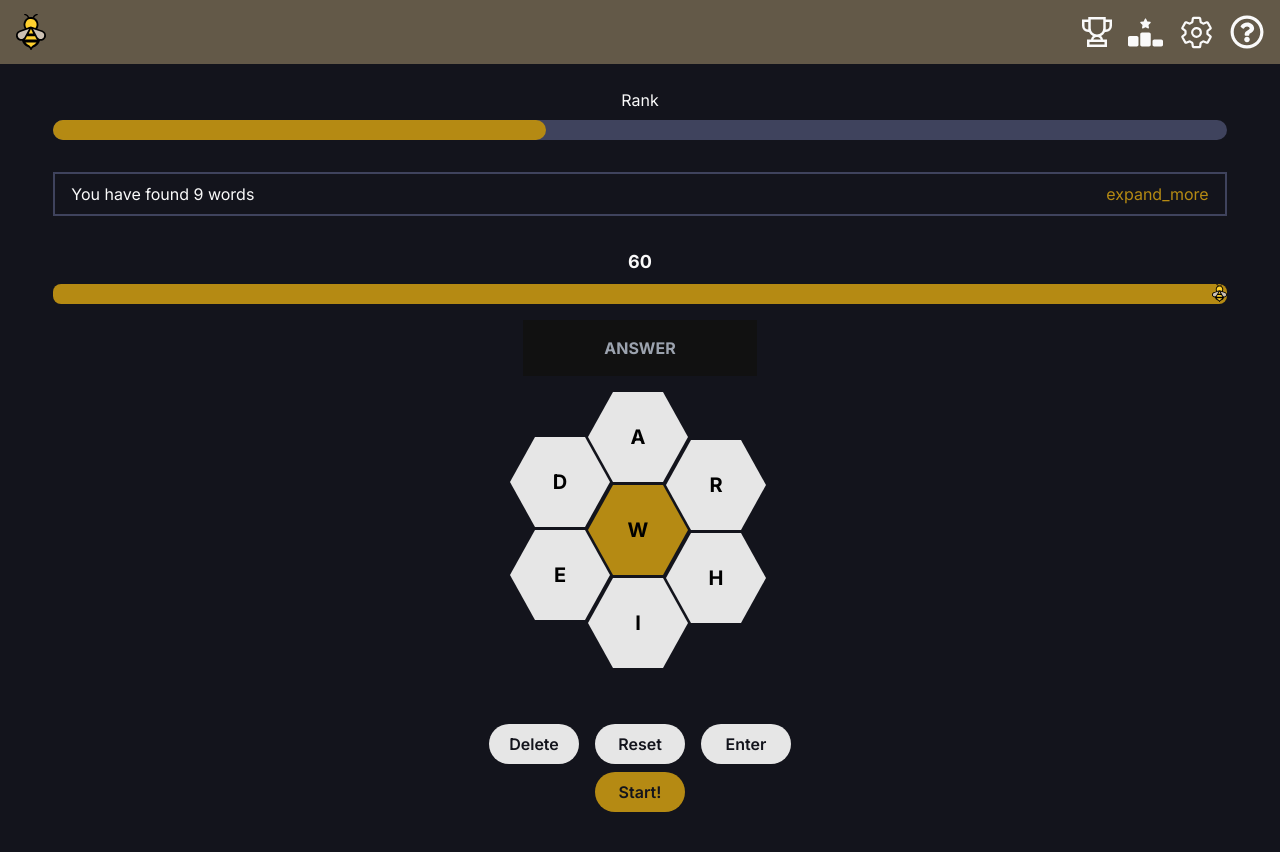
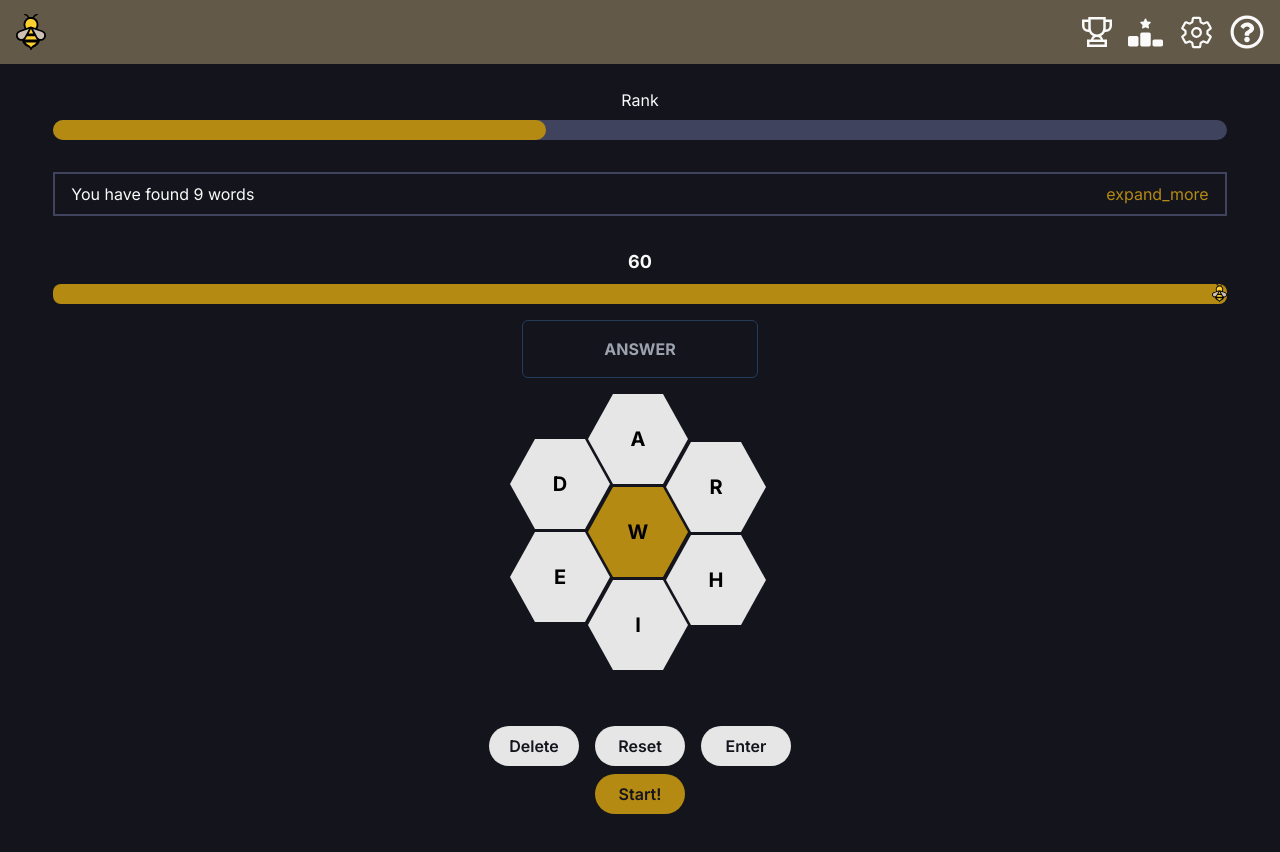
Before and after one commit to BSenaS/spelling-bee, a Next.js app: page /en in a window 1280 px wide. Shown: the top 852 px of the page. Built offline with nearby package versions, Linux system fonts and the light colour scheme.

Commit message:
OnClick input functionality added. Game logic implemented.

```diff
--- a/src/components/GameElements.jsx
+++ b/src/components/GameElements.jsx
@@ -4,11 +4,26 @@ import Hive from "@/utils/Hive";
 import React, { useContext, useEffect } from "react";
 
 const GameElements = ({ params }) => {
-  const { input, setInput, gameData, setGameData, count, setCount } =
-    useContext(GameContext);
+  const {
+    input,
+    setInput,
+    gameData,
+    setGameData,
+    count,
+    setCount,
+    startGame,
+    setStartGame,
+    setSeconds,
+    setFoundWords,
+    setMaxValue,
+    foundWords,
+    setMinValue,
+  } = useContext(GameContext);
 
+  //data.en
   const getGameData = gameData[params];
   const letters = getGameData[count].availableLetters.toUpperCase();
+  const currentAnswers = getGameData[count];
 
   //Input
   const handleInput = (e) => {
@@ -25,6 +40,54 @@ const GameElements = ({ params }) => {
     } else {
       setCount(0);
     }
+    setInput("");
+    setSeconds(60);
+    setStartGame(false);
+    setFoundWords([]);
+    setMinValue(0);
+  };
+
+  const handleStart = () => {
+    setStartGame(true);
+
+    console.log("Start");
+  };
+
+  const handleSubmitBtn = (event) => {
+    event.preventDefault();
+    const foundWord = getGameData[count].answers.includes(input.toLowerCase());
+    const wordExist = foundWords.includes(input);
+    const middleLetterExist = input.includes(
+      getGameData[count].middleLetter.toUpperCase()
+    );
+
+    console.log("middle letter ->", middleLetterExist);
+
+    if (input.length < 4) {
+      console.log("Kelime 4 harften küçük olamaz.");
+      setInput("");
+    } else if (input.length > 15) {
+      console.log("Kelime 15 harften büyük olamaz.");
+      setInput("");
+    } else if (wordExist) {
+      console.log("Bu kelime daha önce girildi");
+      setInput("");
+    } else if (middleLetterExist) {
+      console.log("Kelime orta harfi içermiyor.");
+      setInput("");
+    } else if (foundWord) {
+      //Kelime puanı hesaplama
+      const wordScore = input.split("").length;
+      setMinValue((prevMinValue) => prevMinValue + (wordScore - 3));
+      console.log("Kelimenizin puanı ->", wordScore);
+      console.log("tebrikler kelimeyi buldunuz!", input);
+      setSeconds((prevSec) => prevSec + 15);
+      setFoundWords((prevFoundWords) => [...prevFoundWords, input]);
+      setInput("");
+    } else {
+      console.log("Kelime Bulunamadı");
+      setInput("");
+    }
   };
 
   const hives = letters.split("").map((letter, index) => ({
@@ -32,21 +95,33 @@ const GameElements = ({ params }) => {
     letter: letter,
   }));
 
+  //Oyun başladığın da minValue, maxValue değer ataması yapılsın
+  //4ahrfli kelime -> 1pts , ekstra her harf 1 puan.
   useEffect(() => {
-    console.log("Count Updated", count);
+    setMaxValue(currentAnswers.totalPoint);
+  }, []);
+
+  useEffect(() => {
+    setMaxValue(currentAnswers.totalPoint);
   }, [count]);
 
   return (
     <div className="flex flex-col h-screen w-11/12 text-[#FAFAFA] text-center gap-4 mx-auto">
+      <form onSubmit={handleSubmitBtn}>
         <div>
           <input
             type="text"
             onChange={handleInput}
             placeholder="ANSWER"
-          className="text-[#FAFAFA] text-center py-4 font-bold bg-[#111111]"
+            className="text-[#FAFAFA] text-center py-4 font-bold bg-[#13141C] border border-[#243c5a] rounded-md"
             value={input}
+            onSubmit={handleSubmitBtn}
           />
         </div>
+        <button type="submit" style={{ display: "none" }}>
+          On Submit Enter
+        </button>
+      </form>
 
       <div className="w-[300px] h-[300px] mx-auto relative">
         {hives.map((hive, index) => (
@@ -67,12 +142,19 @@ const GameElements = ({ params }) => {
           >
             Reset
           </button>
-          <button className="bg-[#E6E6E6] text-[#13141C] font-semibold border-none rounded-3xl w-[90px] h-[40px]">
+          <button
+            className="bg-[#E6E6E6] text-[#13141C] font-semibold border-none rounded-3xl w-[90px] h-[40px]"
+            onClick={handleSubmitBtn}
+            disabled={!startGame}
+          >
             Enter
           </button>
         </div>
         <div>
-          <button className="bg-[#B58A13] text-[#13141C] font-semibold border-none rounded-3xl w-[90px] h-[40px]">
+          <button
+            className="bg-[#B58A13] text-[#13141C] font-semibold border-none rounded-3xl w-[90px] h-[40px]"
+            onClick={handleStart}
+          >
             Start!
           </button>
         </div>
```
Lines whose indentation alone changed are shown as unchanged.
